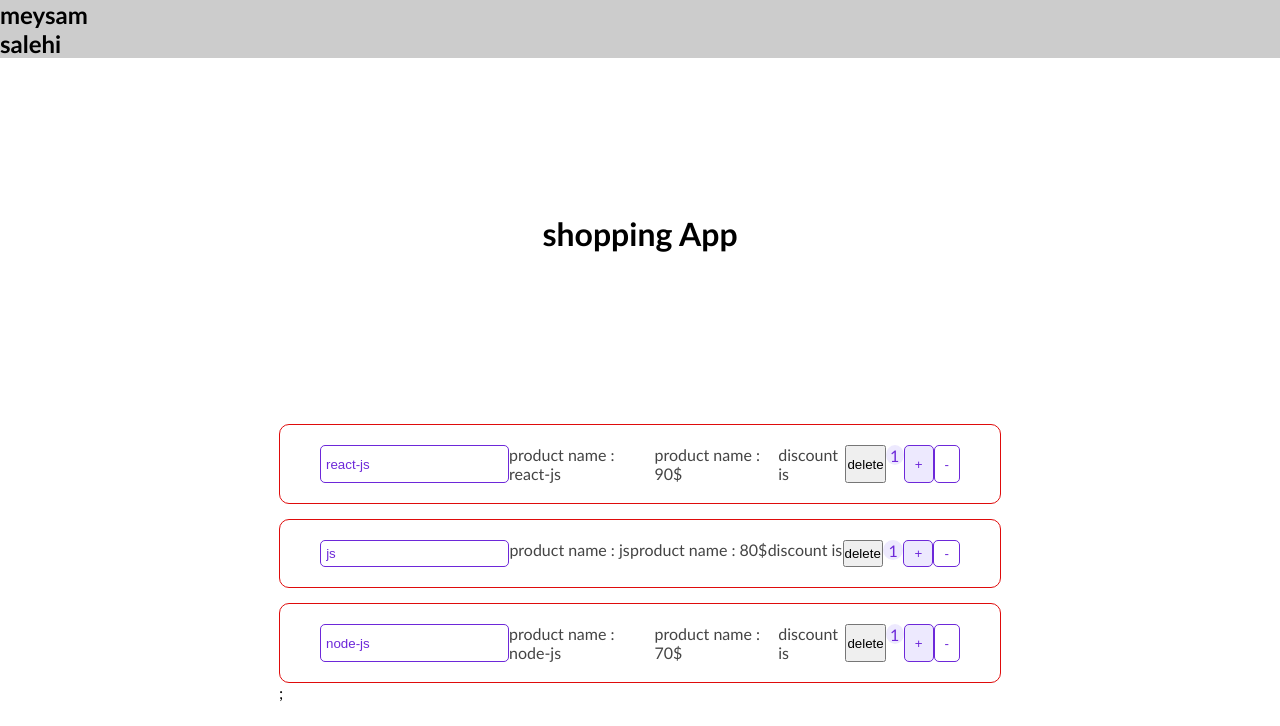
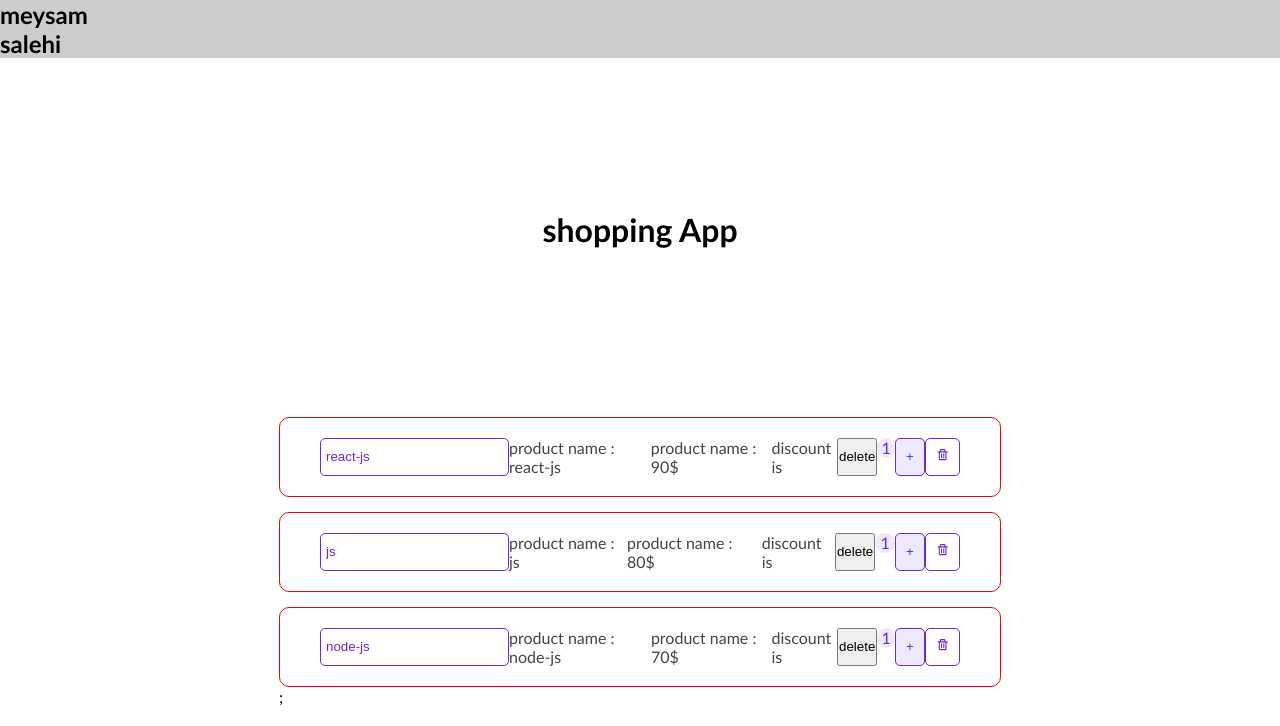
Before and after one commit to meysamsalehi/ReactTraining, a React (Create React App) app: page / in a window 1280 px wide. Shown: the top 726 px of the page. Built offline with nearby package versions, Linux system fonts and the light colour scheme.

Commit message:
Session 31 => add react icon to project and use in product component

```diff
--- a/package.json
+++ b/package.json
@@ -8,6 +8,7 @@
     "@testing-library/user-event": "^13.5.0",
     "react": "^18.0.0",
     "react-dom": "^18.0.0",
+    "react-icons": "^4.3.1",
     "react-scripts": "5.0.1",
     "web-vitals": "^2.1.4"
   },
--- a/src/Component/Product/Product.js
+++ b/src/Component/Product/Product.js
@@ -1,4 +1,5 @@
 import styles from "./Product.module.css";
+import { BiTrash } from "react-icons/bi";
 const Product = (props) => {
   return (
     <div className={styles.product}>
@@ -19,7 +20,7 @@
         +
       </button>
       <button onClick={props.onDecrement} className={styles.button}>
-        -
+        {props.product.quantity > 1 ? "-" : <BiTrash />}
       </button>
     </div>
   );
```
Also changed, not shown: 1 other file (tests, documents, lock files or other folders).
